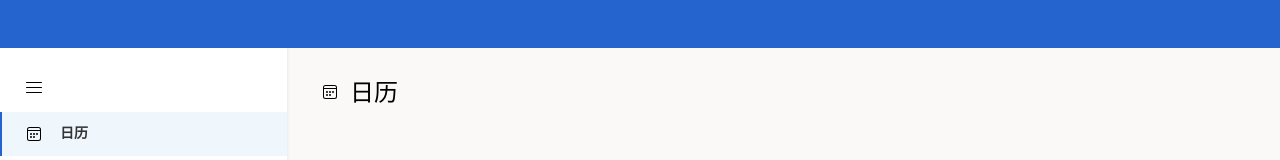
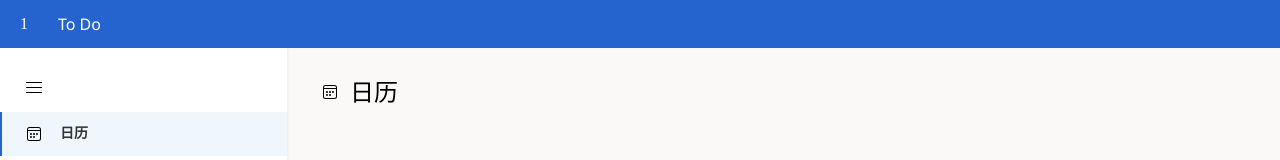
Before and after one commit to Taslr2/ToDo, a Vue app in the folder web/: page / in a window 1280 px wide. Shown: the top 160 px of the page. Built offline with nearby package versions, Linux system fonts and the light colour scheme.

Commit message:
顶部title增加

```diff
--- a/web/src/components/HeadNavigation.vue
+++ b/web/src/components/HeadNavigation.vue
@@ -1,14 +1,46 @@
-<script setup></script>
+<script setup>
+const refreshPage = () => {
+  window.location.reload()
+}
+</script>
+
 <template>
-  <div class="total"></div>
+  <div class="total">
+    <div class="icon">1</div>
+    <div class="title" @click="refreshPage">To Do</div>
+  </div>
 </template>
 
 <style scoped>
 .total {
   display: flex;
-  position: relative;
+  align-items: center;
   height: 48px;
   width: 100%;
   background-color: rgb(37, 100, 207);
 }
+.icon {
+  width: 48px;
+  height: 48px;
+  display: flex;
+  align-items: center;
+  justify-content: center;
+  color: white;
+}
+.title {
+  font-size: 16px;
+  color: white;
+  text-align: center;
+  display: flex;
+  align-items: center;
+  justify-content: center;
+  height: 48px;
+  font-family: 'Segoe UI', Tahoma, Geneva, Verdana, sans-serif;
+  margin: 0 10px;
+  font-weight: 500;
+}
+.title:hover {
+  cursor: pointer;
+  text-decoration: underline;
+}
 </style>
```
